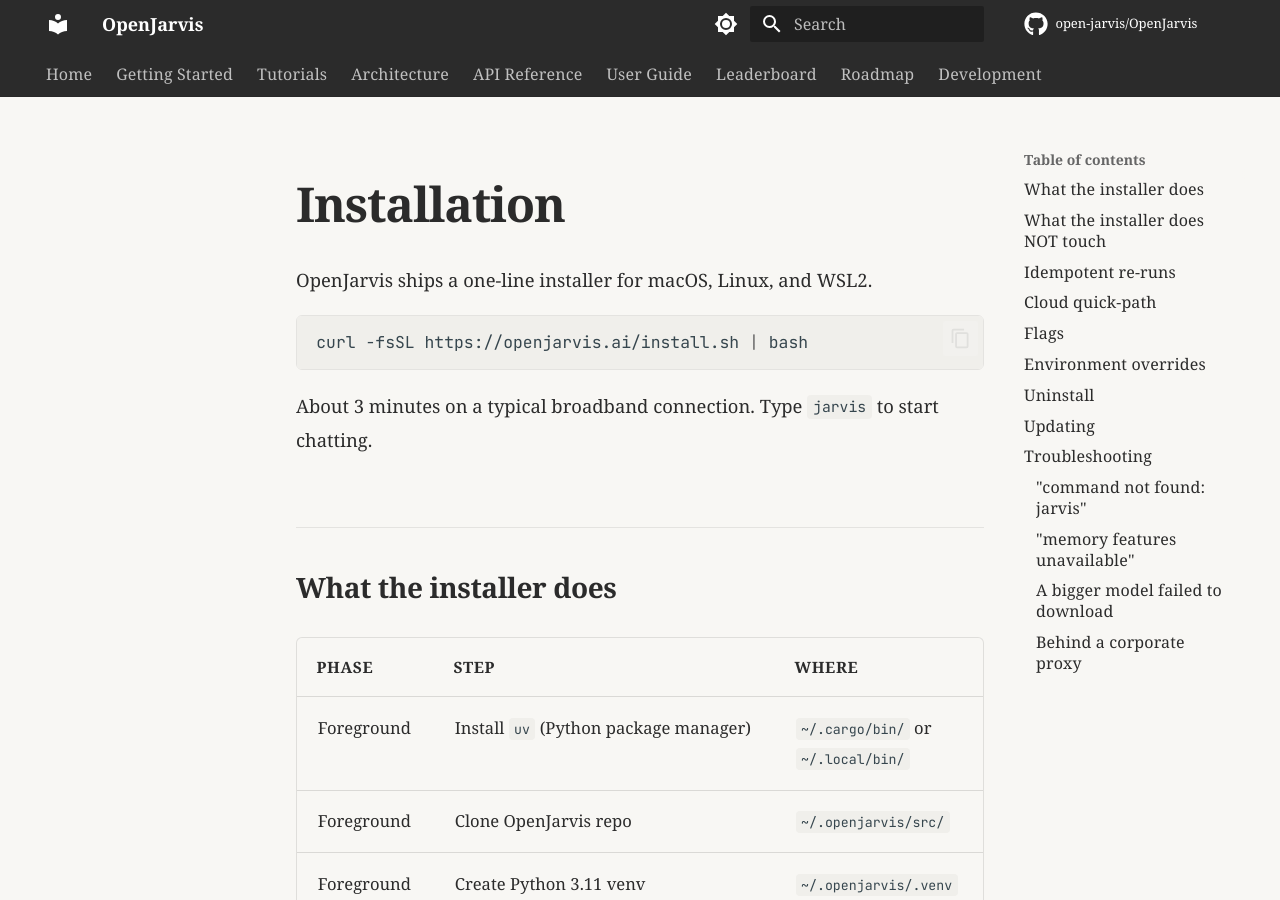
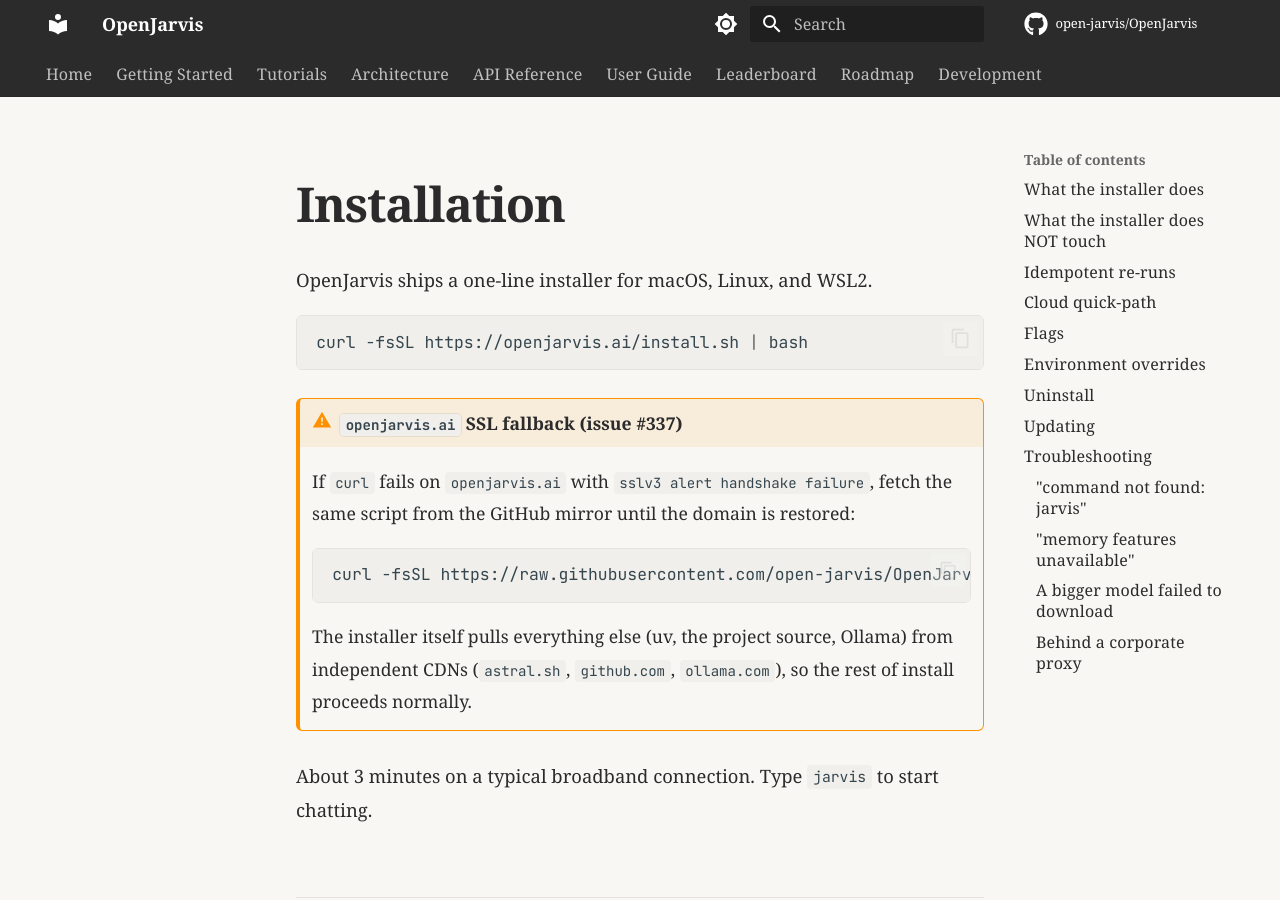
Before and after one commit to ImSothe/Jarvis-Project-by-Sothe, an MkDocs documentation site: the page built from docs/getting-started/install.md, in a window 1280 px wide and 900 px high. Built offline with MkDocs 1.6.1 and Material for MkDocs 9.7.7, drawn with Linux system fonts in a browser that asks for light colours; some web fonts are replaced; comment, search, counter and statistics services are not loaded; the version menu is left out.

Commit message:
docs(install): add GitHub-raw fallback for the openjarvis.ai install URL
Addresses #337 (also reported as #352).

`curl -fsSL https://openjarvis.ai/install.sh | bash` — the documented
one-liner — currently fails with:

    curl: (35) ... sslv3 alert handshake failure

Reproduced from this machine just now; @kumanday and @filactre both
report the same against different OpenSSL and LibreSSL versions. The
underlying SSL issue is on the openjarvis.ai server (cert / TLS
config) and needs an operational fix at the infra layer — not
something a code change in this repo can resolve.

What this commit *can* do is unblock users immediately:

- `README.md` (under "Installation"): callout pointing at issue #337
  and the GitHub-mirror fallback.
- `docs/getting-started/install.md`: same callout as a
  Material-for-MkDocs `!!! warning` admonition.

Both link to the canonical script at
`https://raw.githubusercontent.com/open-jarvis/OpenJarvis/main/scripts/install/install.sh`.
The script is identical content — it's the same `scripts/install/install.sh`
served from GitHub's CDN instead of openjarvis.ai. Once the
installer runs, it pulls everything else (`uv` from astral.sh, the
project source from `github.com/open-jarvis/OpenJarvis.git`, Ollama
from `ollama.com`) — none of which depend on `openjarvis.ai`. So
the rest of install proceeds normally.

When the openjarvis.ai SSL issue is fixed at the server / DNS layer,
both callouts can be removed and the canonical URL becomes the only
documented path again.

Co-Authored-By: Claude Opus 4.7 (1M context) <noreply@anthropic.com>

````diff
--- a/docs/getting-started/install.md
+++ b/docs/getting-started/install.md
@@ -5,6 +5,18 @@ OpenJarvis ships a one-line installer for macOS, Linux, and WSL2.
 ```bash
 curl -fsSL https://openjarvis.ai/install.sh | bash
 ```
+
+!!! warning "`openjarvis.ai` SSL fallback (issue #337)"
+    If `curl` fails on `openjarvis.ai` with `sslv3 alert handshake failure`,
+    fetch the same script from the GitHub mirror until the domain is restored:
+
+    ```bash
+    curl -fsSL https://raw.githubusercontent.com/open-jarvis/OpenJarvis/main/scripts/install/install.sh | bash
+    ```
+
+    The installer itself pulls everything else (uv, the project source,
+    Ollama) from independent CDNs (`astral.sh`, `github.com`,
+    `ollama.com`), so the rest of install proceeds normally.
 
 About 3 minutes on a typical broadband connection. Type `jarvis` to start chatting.
 
````
Also changed, not shown: README.md (+8 -0 lines).
